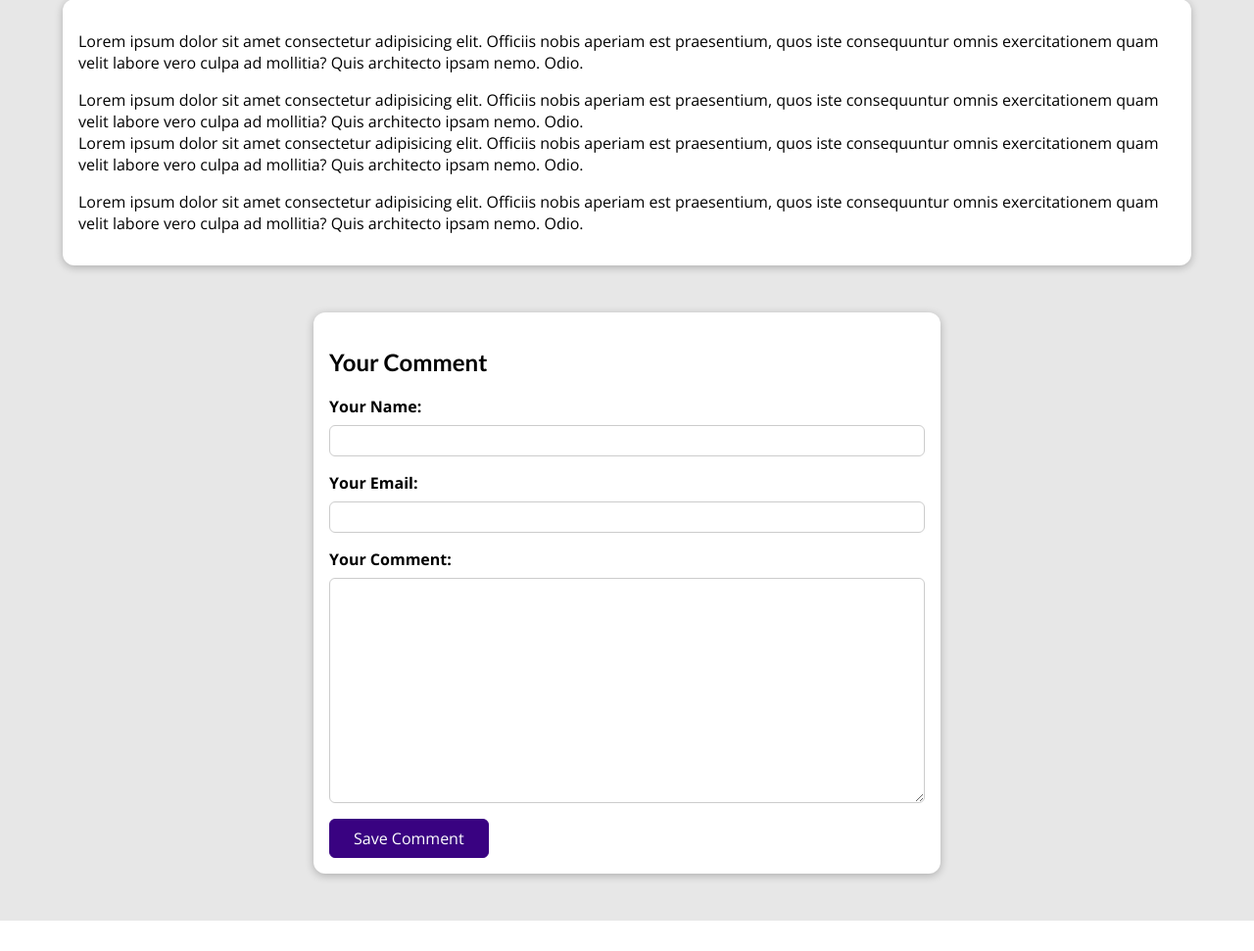
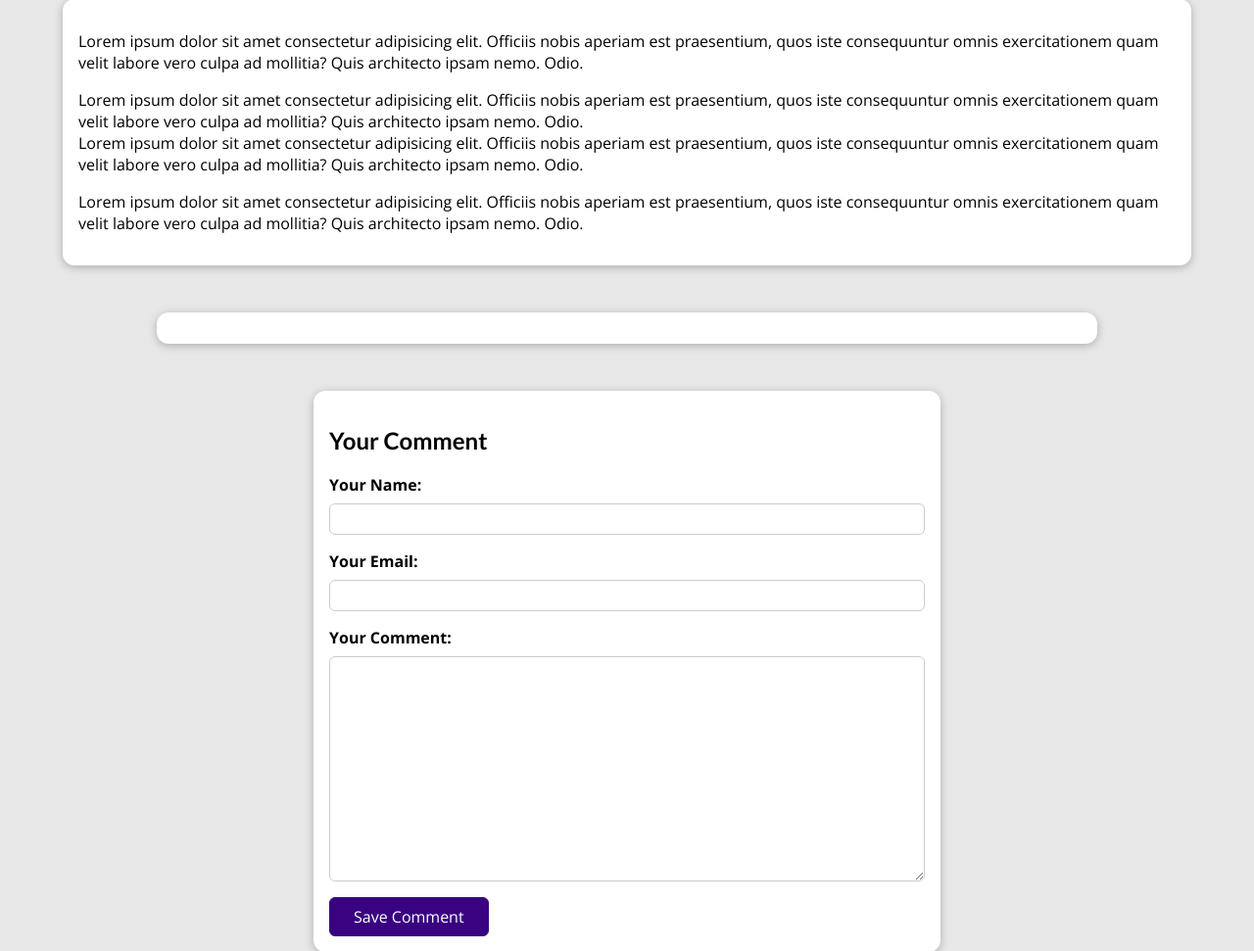
Before and after one commit to ipekgulsencelik/Django_Udemy_Course, a Django app: a page that uses my_site/blog/templates/blog/post-detail.html in a window 1280 px wide. Shown: the part 529-1500 px from the top of the page at 98% size. Before the commit the page ends 1469 px from the top, so only its background shows below. Run offline with Django 4.2, Linux system fonts and the light colour scheme; data comes from the database, SQL or seed files in the repository; both versions use the stored data as it was after the commit.

Commit message:
prj-blog-uploads-sessions-08-outputting-and-styling-comments

```diff
--- a/my_site/blog/static/blog/post-detail.css
+++ b/my_site/blog/static/blog/post-detail.css
@@ -154,3 +154,32 @@ main {
     padding: 0.25rem 1.5rem;
     border-radius: 6px;
 }
+
+#comments {
+    margin: 3rem auto;
+    width: 90%;
+    max-width: 60rem;
+    border-radius: 12px;
+    background-color: white;
+    box-shadow: 0 2px 8px rgba(0, 0, 0, 0.25);
+    padding: 1rem 2rem;
+}
+
+#comments ul {
+    list-style: none;
+    margin: 0;
+    padding: 0;
+}
+
+#comments li {
+    margin-bottom: 1rem;
+    border-bottom: 2px solid #ccc;
+}
+
+#comments li:last-of-type {
+    border-bottom: none;
+}
+
+#comments h2 {
+    color: #464646;
+}
--- a/my_site/blog/templates/blog/post-detail.html
+++ b/my_site/blog/templates/blog/post-detail.html
@@ -37,6 +37,17 @@
   {{ post.content|linebreaks }}
 </main>
 
+<section id="comments">
+  <ul>
+    {% for comment in comments %}
+      <li>
+        <h2>{{ comment.user_name }}</h2>
+        <p>{{ comment.text|linebreaks }}</p>
+      </li>
+    {% endfor %}
+  </ul>
+</section>
+
 <section id="comment-form">
   <h2>Your Comment</h2>
   <form action="{% url "post-detail-page" post.slug %}" method="POST">
--- a/my_site/blog/views.py
+++ b/my_site/blog/views.py
@@ -34,7 +34,8 @@ class SinglePostView(View):
         context = {
           "post": post,
           "post_tags": post.tags.all(),
-          "comment_form": CommentForm()
+          "comment_form": CommentForm(),
+          "comments": post.comments.all().order_by("-id")
         }
         return render(request, "blog/post-detail.html", context)
 
@@ -52,6 +53,7 @@ class SinglePostView(View):
         context = {
           "post": post,
           "post_tags": post.tags.all(),
-          "comment_form": comment_form
+          "comment_form": comment_form,
+          "comments": post.comments.all().order_by("-id")
         }
         return render(request, "blog/post-detail.html", context)
```
Also changed, not shown: my_site/db.sqlite3.
